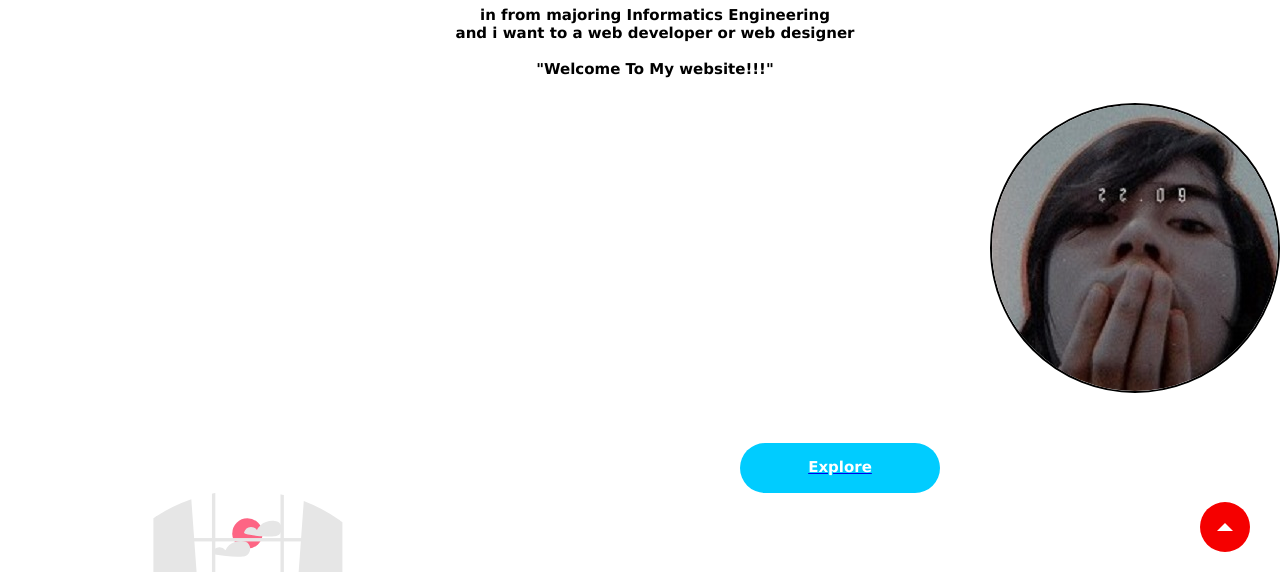
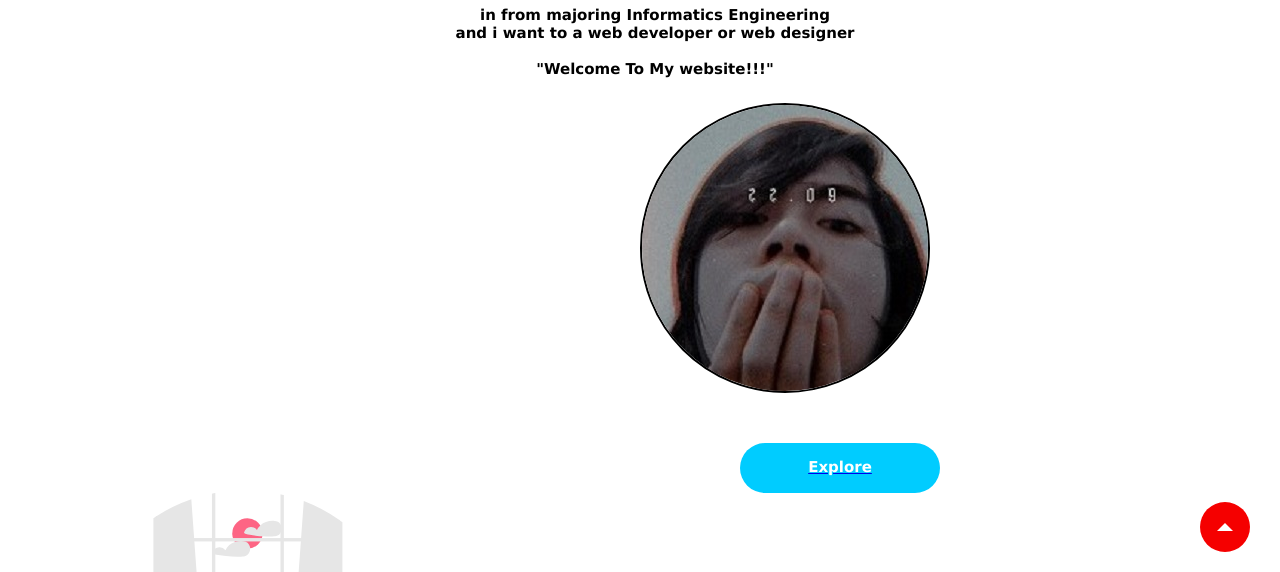
Before and after one commit to FFKP2003/FFKP.Github.io, a plain HTML site: page index.html in a window 1280 px wide. Shown: the part 228-800 px from the top of the page. Drawn offline with nearby package versions, Linux system fonts and the light colour scheme.

Commit message:
css.update

```diff
--- a/css/style.css
+++ b/css/style.css
@@ -60,7 +60,7 @@ nav .logo {
     margin-left: 70px;
 }
 .rounded-img {
-    margin-left: auto;
+    margin-left: 50%;
     margin-top: 20px;
     transition-duration: 3s;
     border: 2px solid #000000;
```
